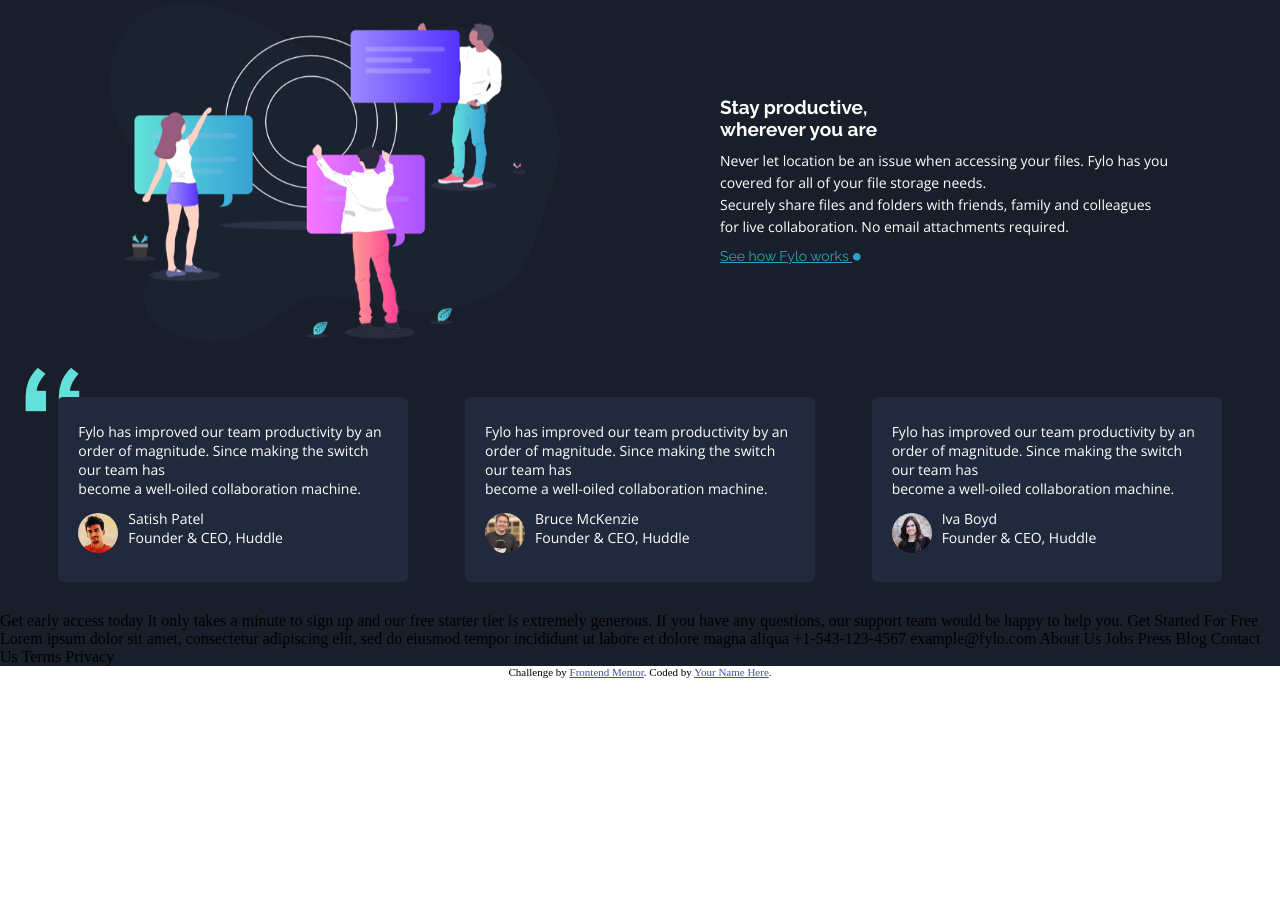
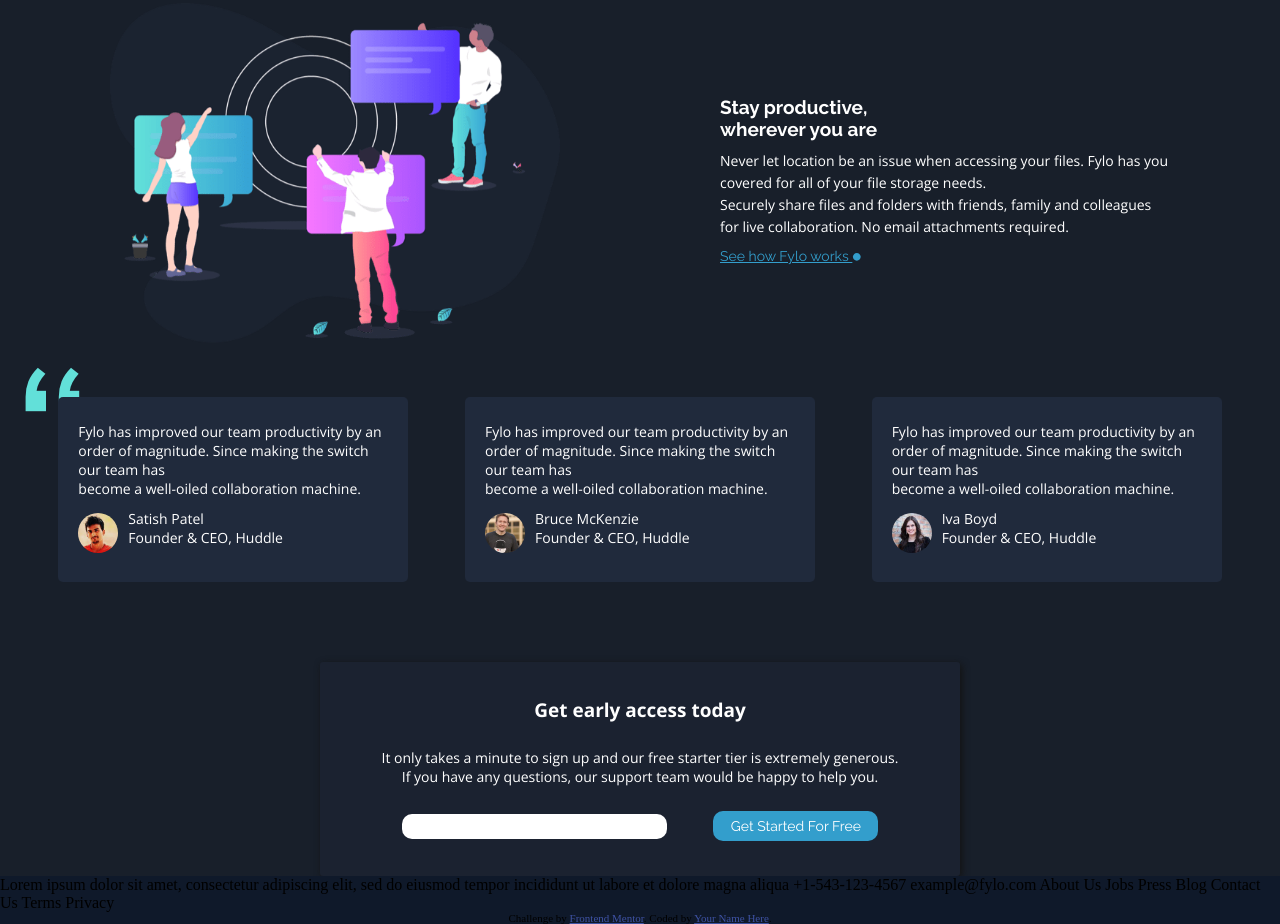
Before and after one commit to Joao-Paulo-Moreira/front-end-mentor, a plain HTML site: page fylo-dark-theme-landing-page-master/fylo-dark-theme-landing-page-master/index.html in a window 1280 px wide. Shown: the part 1496-2420 px from the top of the page. Before the commit the page ends 2174 px from the top, so only its background shows below. Drawn offline with nearby package versions, Linux system fonts and the light colour scheme.

Commit message:
Projeto fylo

```diff
--- a/fylo-dark-theme-landing-page-master/fylo-dark-theme-landing-page-master/index.html
+++ b/fylo-dark-theme-landing-page-master/fylo-dark-theme-landing-page-master/index.html
@@ -166,15 +166,17 @@
       </article>
     </div>
   </section>
-  <section class="contact-box">
-      Get early access today
+  <section class="contact_box">
+      <h3>Get early access today</h3>
 
-      It only takes a minute to sign up and our free starter tier is extremely generous. If you have any
-      questions, our support team would be happy to help you.
-
-      Get Started For Free
+      <p>It only takes a minute to sign up and our free starter tier is extremely generous. If you have any questions, our support team would be happy to help you.</p>
+    <div class="email_button_info">
+      <input type="email" name="email" id="email" class="email_edit">
+      <button class="button_get_started_for_free">Get Started For Free</button>
+    </div>
   </section>
-
+</main>
+  <footer>
     Lorem ipsum dolor sit amet, consectetur adipiscing elit, sed do eiusmod tempor incididunt ut labore et
     dolore magna aliqua
 
@@ -189,8 +191,6 @@
     Contact Us
     Terms
     Privacy
-</main>
-  <footer>
     <p class="attribution">
       Challenge by <a href="https://www.frontendmentor.io?ref=challenge" target="_blank">Frontend Mentor</a>.
       Coded by <a href="#">Your Name Here</a>.
--- a/fylo-dark-theme-landing-page-master/fylo-dark-theme-landing-page-master/style.css
+++ b/fylo-dark-theme-landing-page-master/fylo-dark-theme-landing-page-master/style.css
@@ -3,12 +3,14 @@
 
 
 :root{
+    --black: #131313;
     --Cyan: #65e2d9;
     --Blue: #339ecc;
     --Dark-Blue: #181f2a;
     --Main-Dark-Blue: #1B2230;
     --Dark-Blue-02: #0b1523;
     --Testimonials-Dark-Blue: #202a3c;
+    --footer-color: #0f192a;
     --white: #ffff;
     --action-font: 'Raleway';
     --page-font: 'Open Sans';
@@ -251,3 +253,75 @@
     color: var(--white);
     font-size: 14px;
 }
+
+.contact_box{
+    width: 50%;
+    margin: 0 auto;
+    margin-top:50px;
+    box-shadow: 2px 2px 7px var(--black);
+    padding: 35px;
+    background-color: var(--Main-Dark-Blue);
+    border-radius: 3px;
+}
+
+.contact_box > h3 {
+    color: var(--white);
+    text-align: center;
+    font-size: 19px;
+    font-family: var(--page-font);
+}
+
+.contact_box > p {
+    font-size: 14px;
+    font-family: var(--page-font);
+    color: var(--white);
+    text-align: center;
+    padding: 25px;
+}
+
+.email_button_info{
+    display: flex;
+    flex-direction: row;
+    justify-content: space-evenly;
+    align-items: center;
+}
+
+.email_edit {
+    width: 265px;
+    height: 25px;
+    border-radius: 10px;
+    font-size: 14px;
+    font-family: var(--page-font);
+    padding: 5px;
+    border: none;
+}
+
+.email_edit:focus{
+    border-left: 2px solid var(--Blue);
+    border-right: 2px solid var(--Blue);
+    box-shadow: 0 0 0 0;
+    outline: 0;
+}
+
+.button_get_started_for_free {
+    width: 165px;
+    padding: 7px;
+    border-radius: 10px;
+    background-color: var(--Blue);
+    color: var(--white);
+    border: none;
+    font-size: 14px;
+    font-family: var(--action-font);
+}
+
+.button_get_started_for_free:hover {
+    background-color: var(--Cyan);
+    color: var(--Dark-Blue);
+    transition: .5s;
+    cursor: pointer;
+    font-weight: bold;
+}
+
+footer{
+    background-color: var(--footer-color);
+}
```
Lines whose indentation alone changed are shown as unchanged.
